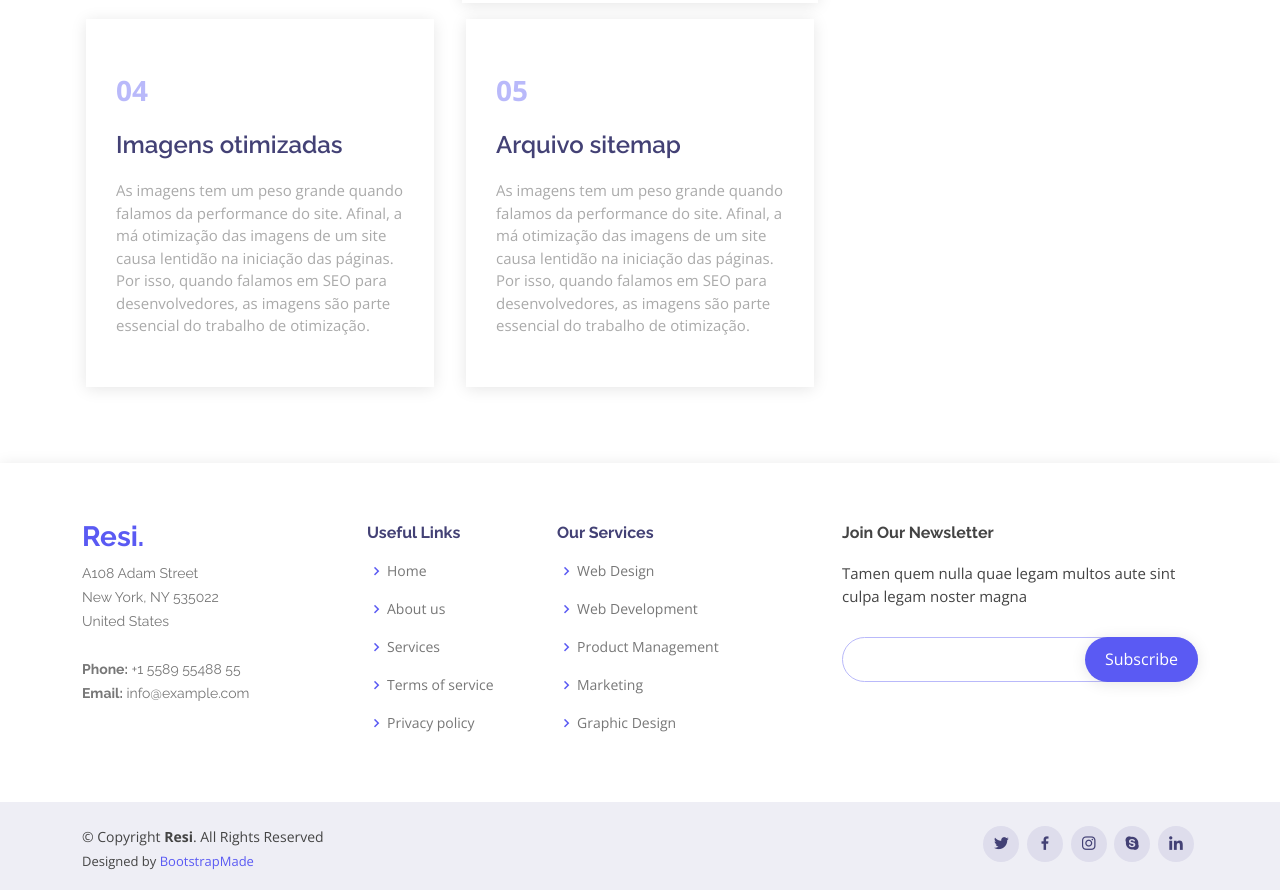
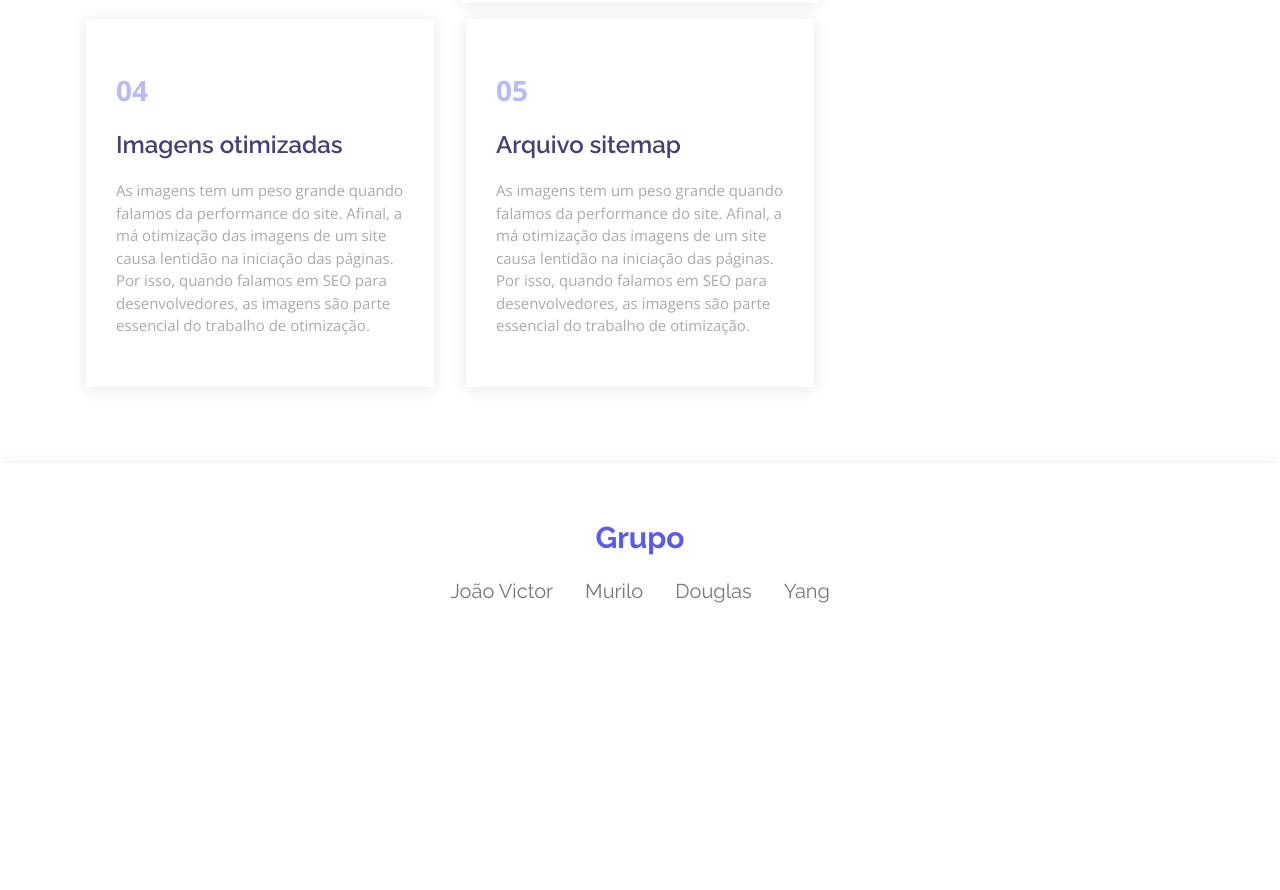
Before and after one commit to joaovictorlourenco/Resi, a plain HTML site: page index.html in a window 1280 px wide. Shown: the part 1910-2800 px from the top of the page. After the commit the page ends 2589 px from the top, so only its background shows below. Drawn offline with nearby package versions, Linux system fonts and the light colour scheme.

Commit message:
arrumando layout

```diff
--- a/assets/css/style.css
+++ b/assets/css/style.css
@@ -1476,12 +1476,23 @@ section {
   background: #fff;
 }
 
+.footer-contact{
+  display: flex;
+  flex-direction: column;
+  width: 100%;
+  justify-content: center;
+  align-items: center;
+
+}
+
+
+
 #footer .footer-top .footer-contact {
   margin-bottom: 30px;
 }
 
-#footer .footer-top .footer-contact h3 {
-  font-size: 28px;
+#footer .footer-top .footer-contact h2 {
+  font-size: 30px;
   margin: 0 0 10px 0;
   padding: 0;
   line-height: 1;
@@ -1490,7 +1501,7 @@ section {
 }
 
 #footer .footer-top .footer-contact p {
-  font-size: 14px;
+  font-size: 20px;
   line-height: 24px;
   margin-bottom: 0;
   font-family: "Raleway", sans-serif;
--- a/index.html
+++ b/index.html
@@ -60,28 +60,7 @@
         <ul>
           <li><a class="nav-link scrollto active" href="#hero">O que é SEO</a></li>
           <li><a class="nav-link scrollto" href="#about">importância</a></li>
-          <li><a class="nav-link scrollto" href="#services">Services</a></li>
-          <li><a class="nav-link scrollto " href="#portfolio">Portfolio</a></li>
-          <li><a class="nav-link scrollto" href="#team">Team</a></li>
-          <li class="dropdown"><a href="#"><span>Drop Down</span> <i class="bi bi-chevron-down"></i></a>
-            <ul>
-              <li><a href="#">Drop Down 1</a></li>
-              <li class="dropdown"><a href="#"><span>Deep Drop Down</span> <i class="bi bi-chevron-right"></i></a>
-                <ul>
-                  <li><a href="#">Deep Drop Down 1</a></li>
-                  <li><a href="#">Deep Drop Down 2</a></li>
-                  <li><a href="#">Deep Drop Down 3</a></li>
-                  <li><a href="#">Deep Drop Down 4</a></li>
-                  <li><a href="#">Deep Drop Down 5</a></li>
-                </ul>
-              </li>
-              <li><a href="#">Drop Down 2</a></li>
-              <li><a href="#">Drop Down 3</a></li>
-              <li><a href="#">Drop Down 4</a></li>
-            </ul>
-          </li>
-          <li><a class="nav-link scrollto" href="#contact">Contact</a></li>
-          <li><a class="getstarted scrollto" href="#about">Get Started</a></li>
+          <li><a class="nav-link scrollto" href="#contact">Boas Práticas</a></li>
         </ul>
         <i class="bi bi-list mobile-nav-toggle"></i>
       </nav><!-- .navbar -->
@@ -143,7 +122,7 @@
 
 
     <!-- ======= Why Us Section ======= -->
-    <section id="services" class="why-us services">
+    <section id="contact" class="why-us services">
       <div class="container">
 
         <div class="section-title">
@@ -840,73 +819,20 @@
       <div class="container">
         <div class="row">
 
-          <div class="col-lg-3 col-md-6 footer-contact">
-            <h3>Resi.</h3>
-            <p>
-              A108 Adam Street <br>
-              New York, NY 535022<br>
-              United States <br><br>
-              <strong>Phone:</strong> +1 5589 55488 55<br>
-              <strong>Email:</strong> info@example.com<br>
-            </p>
-          </div>
-
-          <div class="col-lg-2 col-md-6 footer-links">
-            <h4>Useful Links</h4>
-            <ul>
-              <li><i class="bx bx-chevron-right"></i> <a href="#">Home</a></li>
-              <li><i class="bx bx-chevron-right"></i> <a href="#">About us</a></li>
-              <li><i class="bx bx-chevron-right"></i> <a href="#">Services</a></li>
-              <li><i class="bx bx-chevron-right"></i> <a href="#">Terms of service</a></li>
-              <li><i class="bx bx-chevron-right"></i> <a href="#">Privacy policy</a></li>
-            </ul>
-          </div>
-
-          <div class="col-lg-3 col-md-6 footer-links">
-            <h4>Our Services</h4>
-            <ul>
-              <li><i class="bx bx-chevron-right"></i> <a href="#">Web Design</a></li>
-              <li><i class="bx bx-chevron-right"></i> <a href="#">Web Development</a></li>
-              <li><i class="bx bx-chevron-right"></i> <a href="#">Product Management</a></li>
-              <li><i class="bx bx-chevron-right"></i> <a href="#">Marketing</a></li>
-              <li><i class="bx bx-chevron-right"></i> <a href="#">Graphic Design</a></li>
-            </ul>
-          </div>
-
-          <div class="col-lg-4 col-md-6 footer-newsletter">
-            <h4>Join Our Newsletter</h4>
-            <p>Tamen quem nulla quae legam multos aute sint culpa legam noster magna</p>
-            <form action="" method="post">
-              <input type="email" name="email"><input type="submit" value="Subscribe">
-            </form>
+          <div class="col-12 footer-contact">
+            <h2>Grupo</h2>
+            <div class="d-flex">
+              <p class="p-3">João Victor</p>
+              <p class="p-3">Murilo</p>
+              <p class="p-3">Douglas</p>
+              <p class="p-3">Yang</p>
+            </div>
           </div>
 
         </div>
       </div>
     </div>
 
-    <div class="container d-md-flex py-4">
-
-      <div class="me-md-auto text-center text-md-start">
-        <div class="copyright">
-          &copy; Copyright <strong><span>Resi</span></strong>. All Rights Reserved
-        </div>
-        <div class="credits">
-          <!-- All the links in the footer should remain intact. -->
-          <!-- You can delete the links only if you purchased the pro version. -->
-          <!-- Licensing information: https://bootstrapmade.com/license/ -->
-          <!-- Purchase the pro version with working PHP/AJAX contact form: https://bootstrapmade.com/resi-free-bootstrap-html-template/ -->
-          Designed by <a href="https://bootstrapmade.com/">BootstrapMade</a>
-        </div>
-      </div>
-      <div class="social-links text-center text-md-right pt-3 pt-md-0">
-        <a href="#" class="twitter"><i class="bx bxl-twitter"></i></a>
-        <a href="#" class="facebook"><i class="bx bxl-facebook"></i></a>
-        <a href="#" class="instagram"><i class="bx bxl-instagram"></i></a>
-        <a href="#" class="google-plus"><i class="bx bxl-skype"></i></a>
-        <a href="#" class="linkedin"><i class="bx bxl-linkedin"></i></a>
-      </div>
-    </div>
   </footer>
 
   <a href="#" class="back-to-top d-flex align-items-center justify-content-center"><i class="bi bi-arrow-up-short"></i></a>
```
